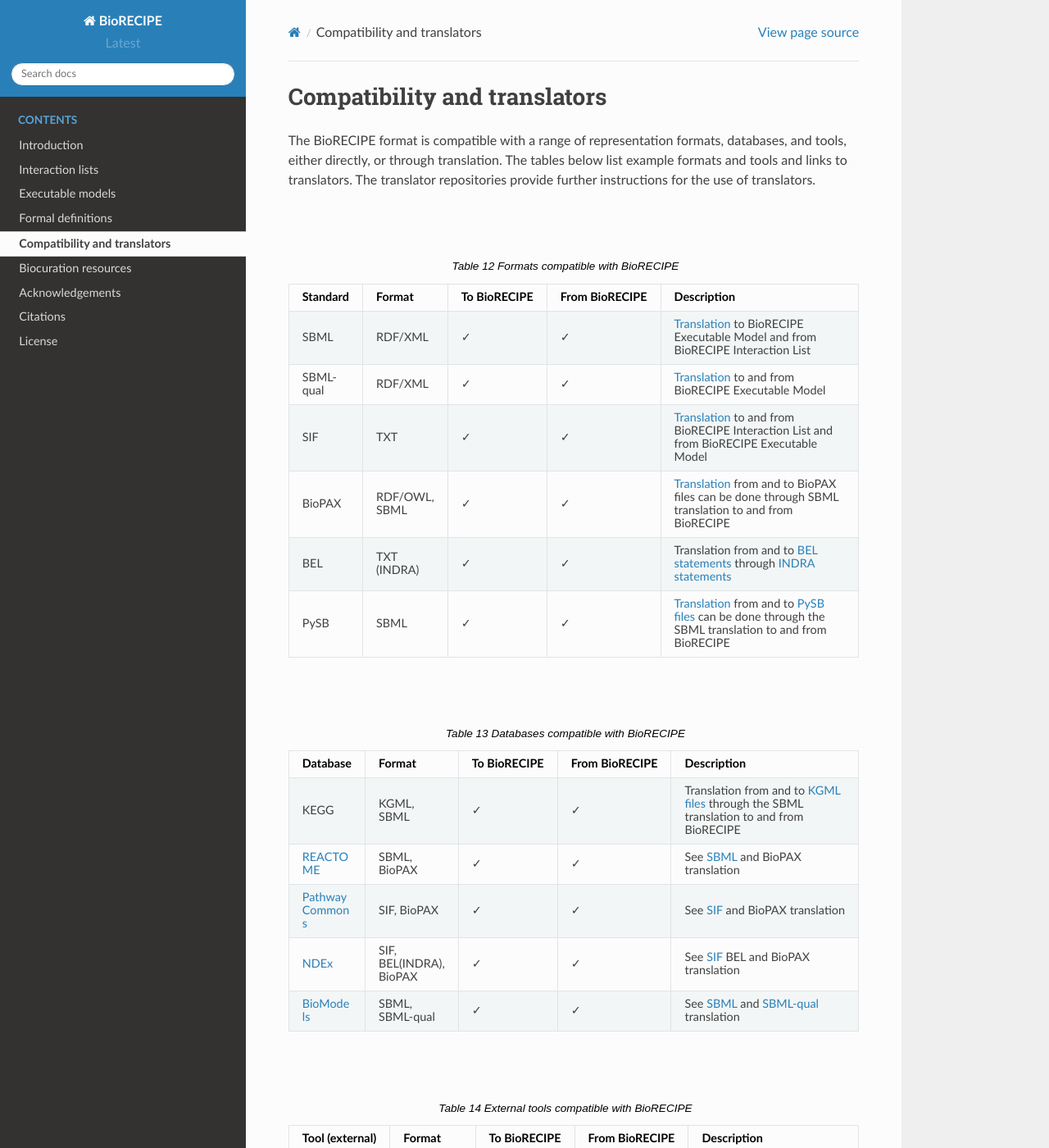
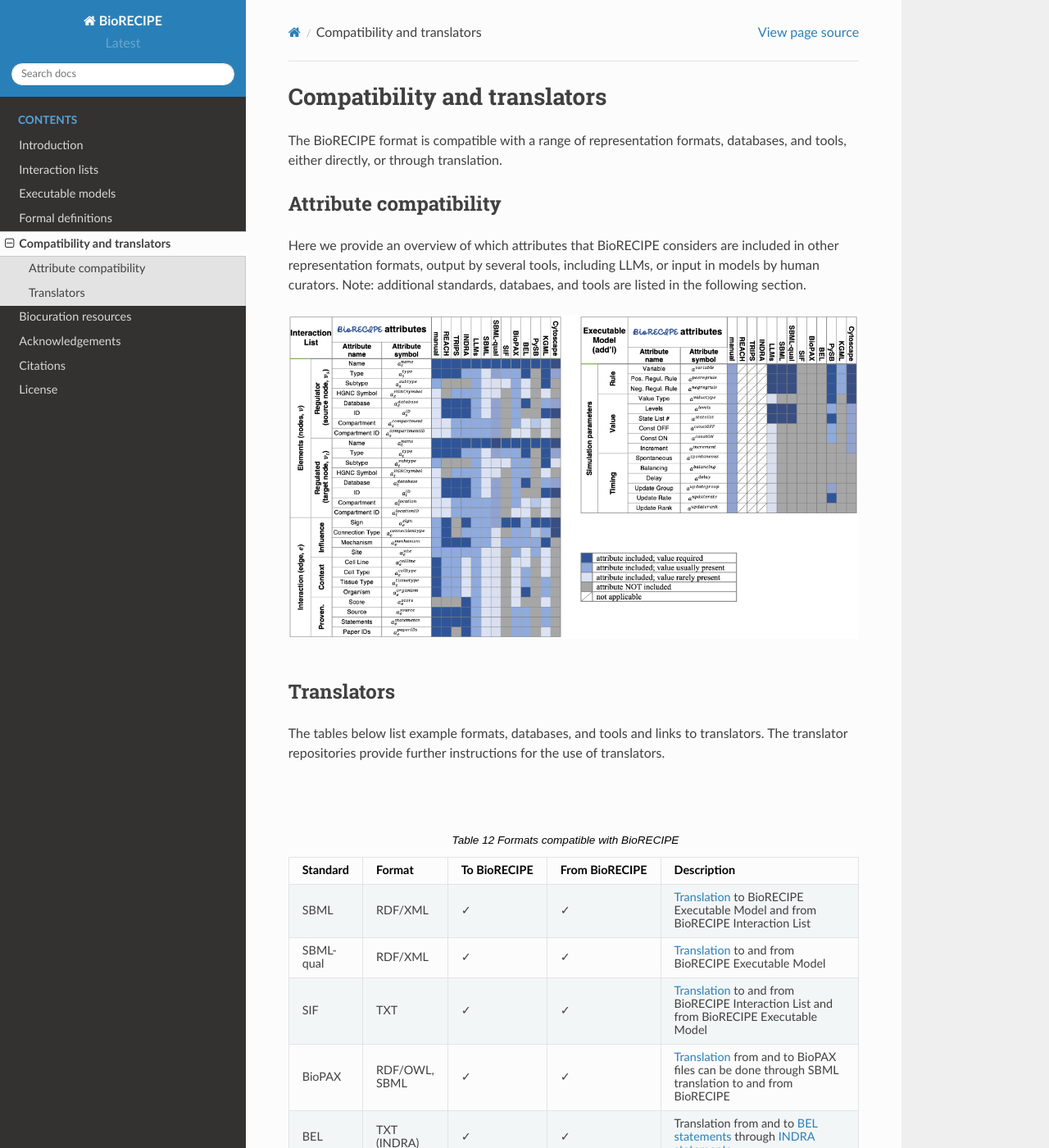
Before and after one commit to pitt-miskov-zivanov-lab/BioRECIPE, a Sphinx documentation site: the page built from docs/compatibility.rst, in a window 1280 px wide and 1400 px high. Shown: the whole window at 82% size. Built offline with Sphinx 7.4.7 and the Read the Docs theme 2.0.0, drawn with Linux system fonts in a browser that asks for light colours.

Commit message:
Update compatibility.rst

```diff
--- a/docs/compatibility.rst
+++ b/docs/compatibility.rst
@@ -2,7 +2,22 @@
 Compatibility and translators
 #############################
 
-The BioRECIPE format is compatible with a range of representation formats, databases, and tools, either directly, or through translation. The tables below list example formats and tools and links to translators. The translator repositories provide further instructions for the use of translators.
+The BioRECIPE format is compatible with a range of representation formats, databases, and tools, either directly, or through translation.
+
+Attribute compatibility
+-----------------------
+Here we provide an overview of which attributes that BioRECIPE considers are included in other representation formats, output by several tools, including LLMs, or input in models by human curators. Note: additional standards, databaes, and tools are listed in the following section.
+
+.. figure:: figures/figure_attribute_comparison_acrros_tools_representations.png
+    :align: center
+    :alt: internal figure
+
+|
+
+Translators
+-----------
+
+The tables below list example formats, databases, and tools and links to translators. The translator repositories provide further instructions for the use of translators.
 
 |
 
```
